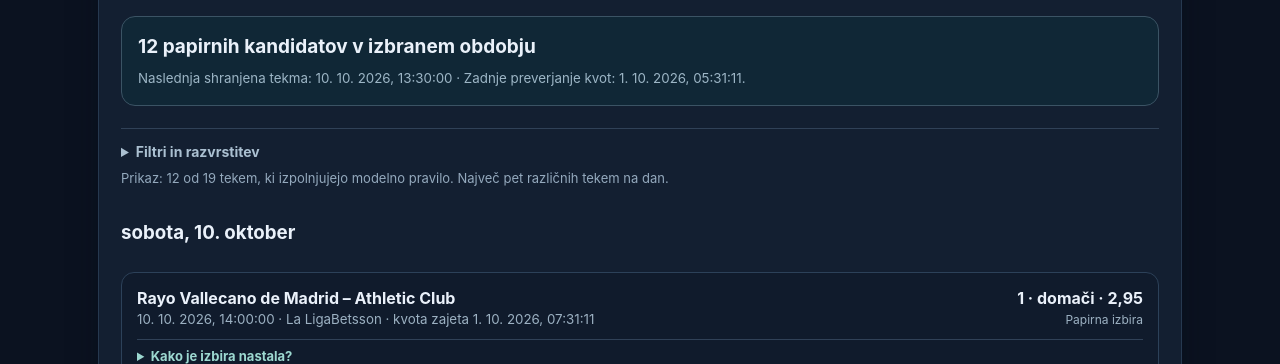
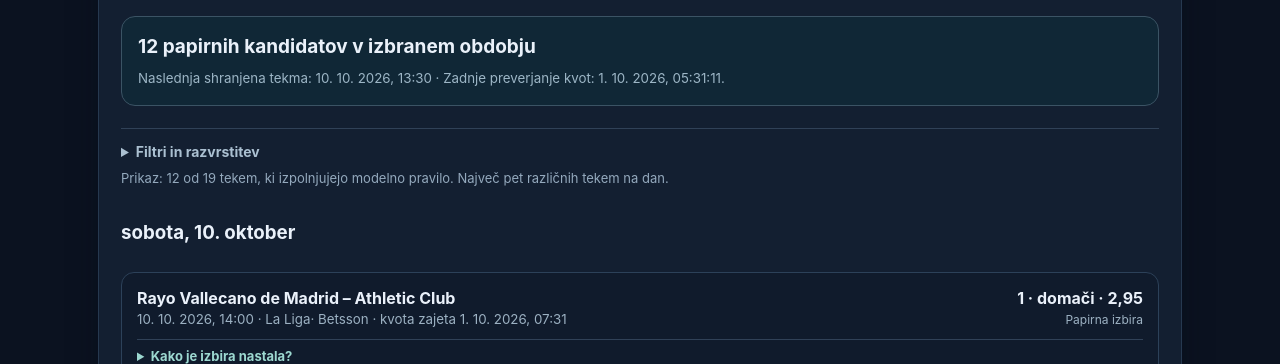
Before and after one commit to themomentitchangedchannel-dot/betmetrics-lab, a plain HTML site: page index.html in a window 1280 px wide. Shown: the part 436-800 px from the top of the page. Drawn offline with Linux system fonts and the light colour scheme; no server answers.

Commit message:
Polish candidate timestamps and quote source

```diff
--- a/index.html
+++ b/index.html
@@ -570,7 +570,7 @@
     const headline=document.createElement('strong'),sub=document.createElement('small');
     headline.textContent=rows.length?rows.length+' papirnih kandidatov v izbranem obdobju':'Trenutno ni svežih papirnih kandidatov';
     const next=candidateLedger.records.filter(r=>r.result==null&&Date.parse(r.kickoffUtc)>Date.now()).sort((a,b)=>Date.parse(a.kickoffUtc)-Date.parse(b.kickoffUtc))[0];
-    sub.textContent=(next?'Naslednja shranjena tekma: '+new Date(next.kickoffUtc).toLocaleString('sl-SI',{timeZone:'Europe/Ljubljana'})+' · ':'')+'Zadnje preverjanje kvot: '+stamp+'.';
+    sub.textContent=(next?'Naslednja shranjena tekma: '+new Date(next.kickoffUtc).toLocaleString('sl-SI',{timeZone:'Europe/Ljubljana',day:'numeric',month:'numeric',year:'numeric',hour:'2-digit',minute:'2-digit'})+' · ':'')+'Zadnje preverjanje kvot: '+stamp+'.';
     overview.append(headline,sub);
     $('candidateBoardStatus').textContent='Prikaz: '+rows.length+' od '+result.eligible+' tekem, ki izpolnjujejo modelno pravilo. Največ pet različnih tekem na dan.';
     if(candidateFeedStatus?.warnings?.length){const warning=document.createElement('p');warning.className='alert';warning.textContent='Vir kvot za nekatere lige ni bil dosegljiv: '+candidateFeedStatus.warnings.join(' · ');area.append(warning)}
@@ -582,8 +582,8 @@
       const card=document.createElement('article'),main=document.createElement('div'),title=document.createElement('strong'),meta=document.createElement('small'),detail=document.createElement('small');
       card.className='bet candidate-card';
       title.textContent=r.home+' – '+r.away;
-      meta.textContent=new Date(kickoff).toLocaleString('sl-SI',{timeZone:'Europe/Ljubljana'})+' · '+r.league.replace(' · API','');
-      detail.textContent='Betsson · kvota zajeta '+new Date(quoted).toLocaleString('sl-SI',{timeZone:'Europe/Ljubljana'})+(Date.now()-quoted>86400000?' · starejša kvota':'');
+      meta.textContent=new Date(kickoff).toLocaleString('sl-SI',{timeZone:'Europe/Ljubljana',day:'numeric',month:'numeric',year:'numeric',hour:'2-digit',minute:'2-digit'})+' · '+r.league.replace(' · API','');
+      detail.textContent='· Betsson · kvota zajeta '+new Date(quoted).toLocaleString('sl-SI',{timeZone:'Europe/Ljubljana',day:'numeric',month:'numeric',year:'numeric',hour:'2-digit',minute:'2-digit'})+(Date.now()-quoted>86400000?' · starejša kvota':'');
       main.append(title,meta,detail);
       const right=document.createElement('div'),selection=document.createElement('strong'),tag=document.createElement('small');right.className='right';
       const outcome=kind==='h2h'?['1 · domači','X · neodločeno','2 · gostje'][pickIndex]:['Več kot 2,5 gola','Manj kot 2,5 gola'][pickIndex];
```
